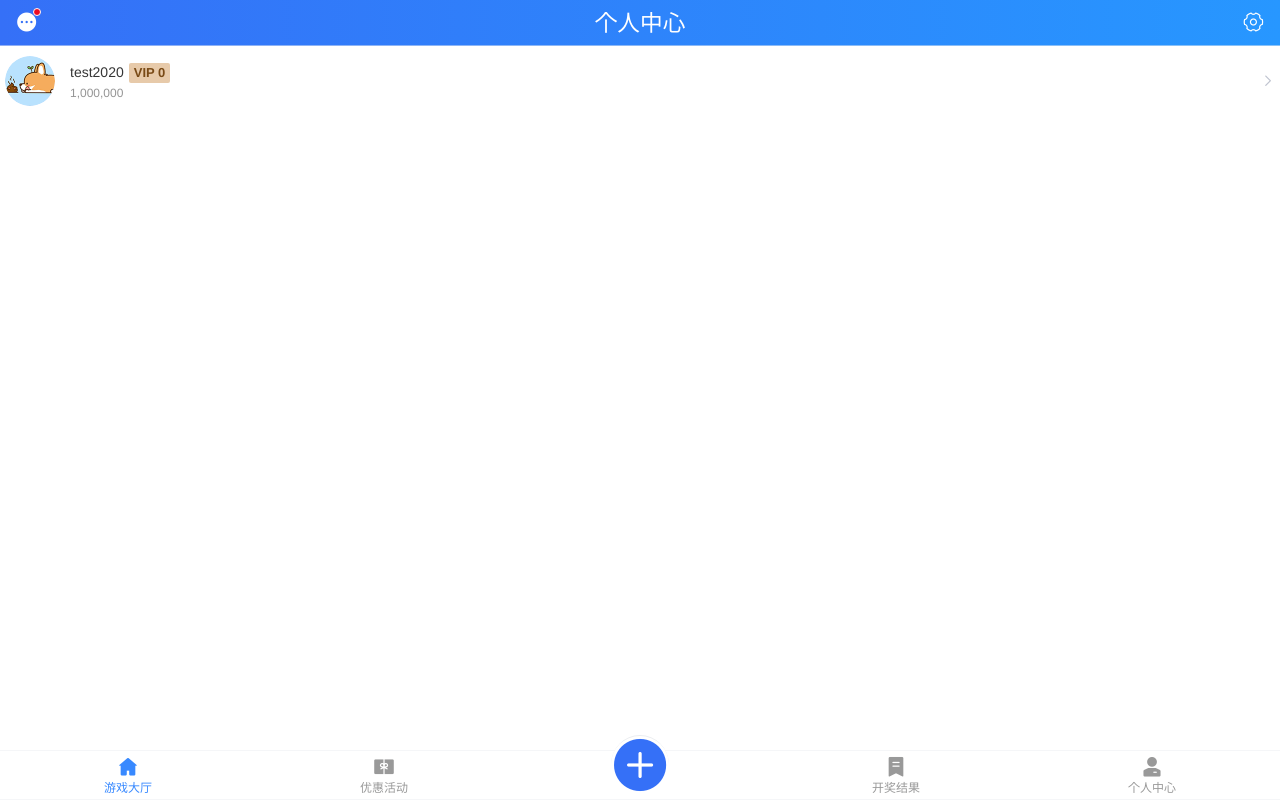
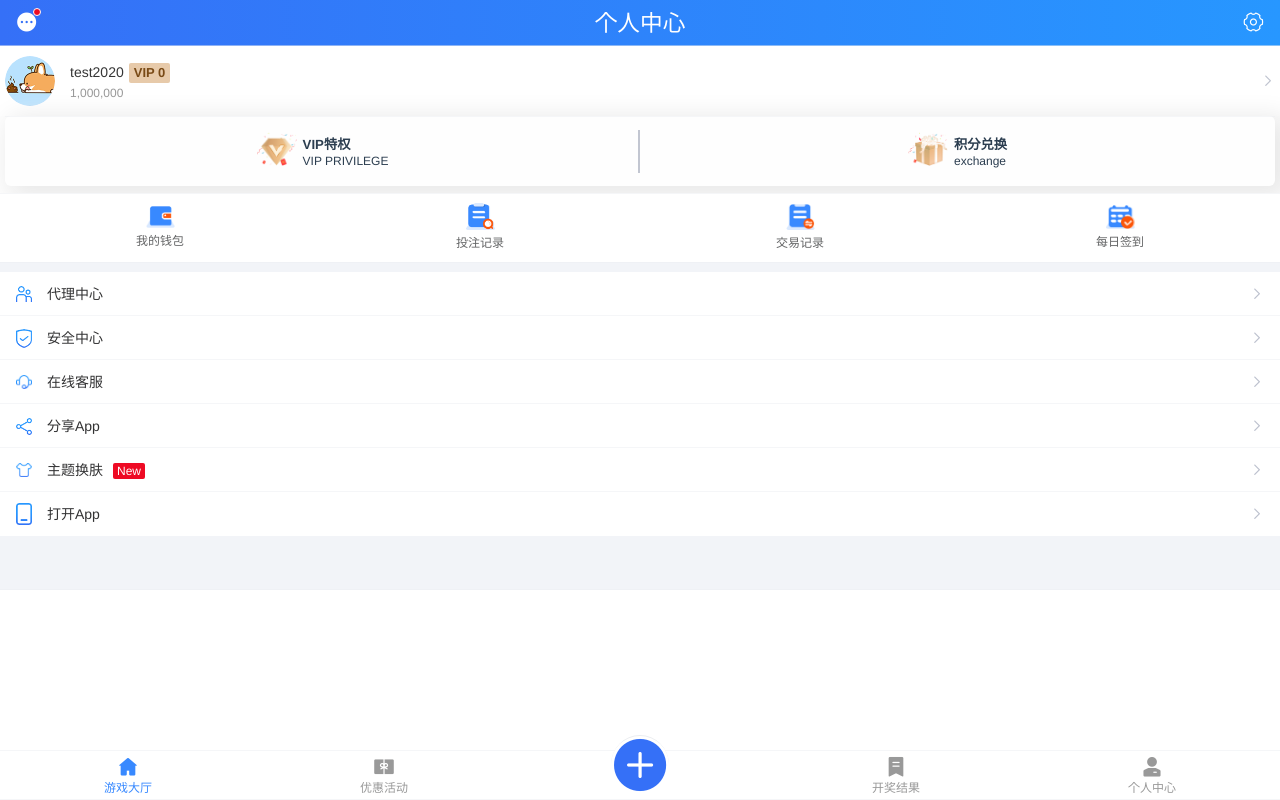
Before and after one commit to 123456546/lottery, a Vue app: page /#/User in a window 1280 px wide. Built offline with nearby package versions, Linux system fonts and the light colour scheme.

Commit message:
user page1

```diff
--- a/src/views/User.vue
+++ b/src/views/User.vue
@@ -13,6 +13,100 @@
         <img alt="user_avatar" src="../assets/user/icone_top.png">
       </template>
     </van-cell>
+    <van-grid direction="horizontal" :column-num="2" class="info_user">
+      <van-grid-item icon text >
+        <template #icon>
+          <img alt="user_avatar" src="../assets/user/icone9.png">
+        </template>
+        <template #text>
+          <h5 >VIP特权 <br><span>VIP PRIVILEGE</span></h5>
+        </template>
+      </van-grid-item>
+      <van-grid-item icon text >
+        <template #icon>
+          <img alt="user_avatar" src="../assets/user/icone8.png">
+        </template>
+        <template #text>
+          <h5 >积分兑换<br><span>exchange</span></h5>
+        </template>
+      </van-grid-item>
+    </van-grid>
+    <van-grid class="icone_info_user">
+      <van-grid-item icon text="我的钱包" >
+        <template #icon>
+          <img alt="user_avatar" src="../assets/user/icone_top1.png">
+        </template>
+      </van-grid-item>
+      <van-grid-item icon text="投注记录">
+        <template #icon>
+          <img alt="user_avatar" src="../assets/user/icone_top3.png">
+        </template>
+      </van-grid-item>
+      <van-grid-item icon text="交易记录">
+        <template #icon>
+          <img alt="user_avatar" src="../assets/user/icone_top2.png">
+        </template>
+      </van-grid-item>
+      <van-grid-item icon text="每日签到">
+        <template #icon>
+          <img alt="user_avatar" src="../assets/user/icone_top4.png">
+        </template>
+      </van-grid-item>
+    </van-grid>
+    <van-cell-group class="link_user">
+      <van-cell center  title="代理中心" icon>
+        <template #right-icon>
+          <van-icon name="arrow" class="arrow" />
+        </template>
+        <template #icon>
+          <img alt="user_avatar" src="../assets/user/icone6.png">
+        </template>
+      </van-cell>
+      <van-cell center  title="安全中心" icon>
+        <template #right-icon>
+          <van-icon name="arrow" class="arrow" />
+        </template>
+        <template #icon>
+          <img alt="user_avatar" src="../assets/user/icone5.png">
+        </template>
+      </van-cell>
+      <van-cell center  title="在线客服" icon>
+        <template #right-icon>
+          <van-icon name="arrow" class="arrow" />
+        </template>
+        <template #icon>
+          <img alt="user_avatar" src="../assets/user/icone4.png">
+        </template>
+      </van-cell>
+      <van-cell center  title="分享App" icon>
+        <template #right-icon>
+          <van-icon name="arrow" class="arrow" />
+        </template>
+        <template #icon>
+          <img alt="user_avatar" src="../assets/user/icone3.png">
+        </template>
+      </van-cell>
+      <van-cell center  title icon>
+        <template #right-icon>
+          <van-icon name="arrow" class="arrow" />
+        </template>
+        <template #icon>
+          <img alt="user_avatar" src="../assets/user/icone2.png">
+        </template>
+        <template #title>
+        <span >主题换肤</span>
+        <van-tag type="danger">New</van-tag>
+      </template>
+      </van-cell>
+      <van-cell center  title="打开App" icon>
+        <template #right-icon>
+          <van-icon name="arrow" class="arrow" />
+        </template>
+        <template #icon>
+          <img alt="user_avatar" src="../assets/user/icone1.png">
+        </template>
+      </van-cell>
+    </van-cell-group>
     <Footer/>
   </div>
 </template>
@@ -30,7 +124,7 @@ export default {
   }
 }
 </script>
-<style  scoped>
+<style >
 .custom-title {
     margin-right: 4px;
     vertical-align: middle;
@@ -82,4 +176,96 @@ span.custom_info {
 .home {
     background: #fefefe;
 }
+.info_user img {
+    width: 40px;
+    margin-right: 6px;
+}
+
+.info_user h5 {
+    /* width: 100%; */
+    display: block;
+    margin: 0;
+    text-align: left;
+}
+
+.info_user p {
+    display: block;
+    width: 100%;
+}
+
+.info_user {
+    text-align: center;
+    box-shadow: 9px 6px 26px 6px #e9e9e9;
+    margin-left: 5px;
+    margin-right: 5px;
+    border-radius: 6px;
+    margin-bottom: 7px;
+}
+.info_user .van-grid-item__content{
+  background: transparent;
+
+}
+.info_user h5 span {
+    font-size: 9pt;
+    font-weight: initial;
+}
+
+.info_user .van-grid-item {
+    text-align: center;
+}
+
+.info_user .van-grid-item__content::after {
+    border: none;
+}
+
+.info_user .van-grid-item:first-child .van-grid-item__content::before {
+    content: '';
+    border: 1px solid #c2c6d1;
+    height: 58%;
+    width: 0px;
+    position: absolute;
+    right: 0;
+}
+.icone_info_user img {
+    width: 29px;
+}
+
+.icone_info_user .van-grid-item__content {
+    padding: 10px;
+}
+
+
+.icone_info_user {
+    background: #fff;
+    border-bottom-left-radius: 12px;
+    border-bottom-right-radius: 12px;
+}
+.icone_info_user .van-grid-item__content::after {
+    border: none;
+}
+.link_user {
+    background: #f2f4f8;
+    padding-top: 10px;
+    padding-bottom: 54px;
+}
+
+.link_user img {
+    width: 16px;
+}
+
+.link_user .van-cell__title {
+    text-align: left;
+    padding-left: 15px;
+}
+
+.link_user .van-cell::after {
+    right: 0;
+    left: 0;
+}
+.link_user span.van-tag {
+    margin-left: 10px;
+}
+.link_user .van-icon {
+    color: #bdc1ce;
+}
 </style>
```
Also changed, not shown: src/assets/user/icone9.png.
